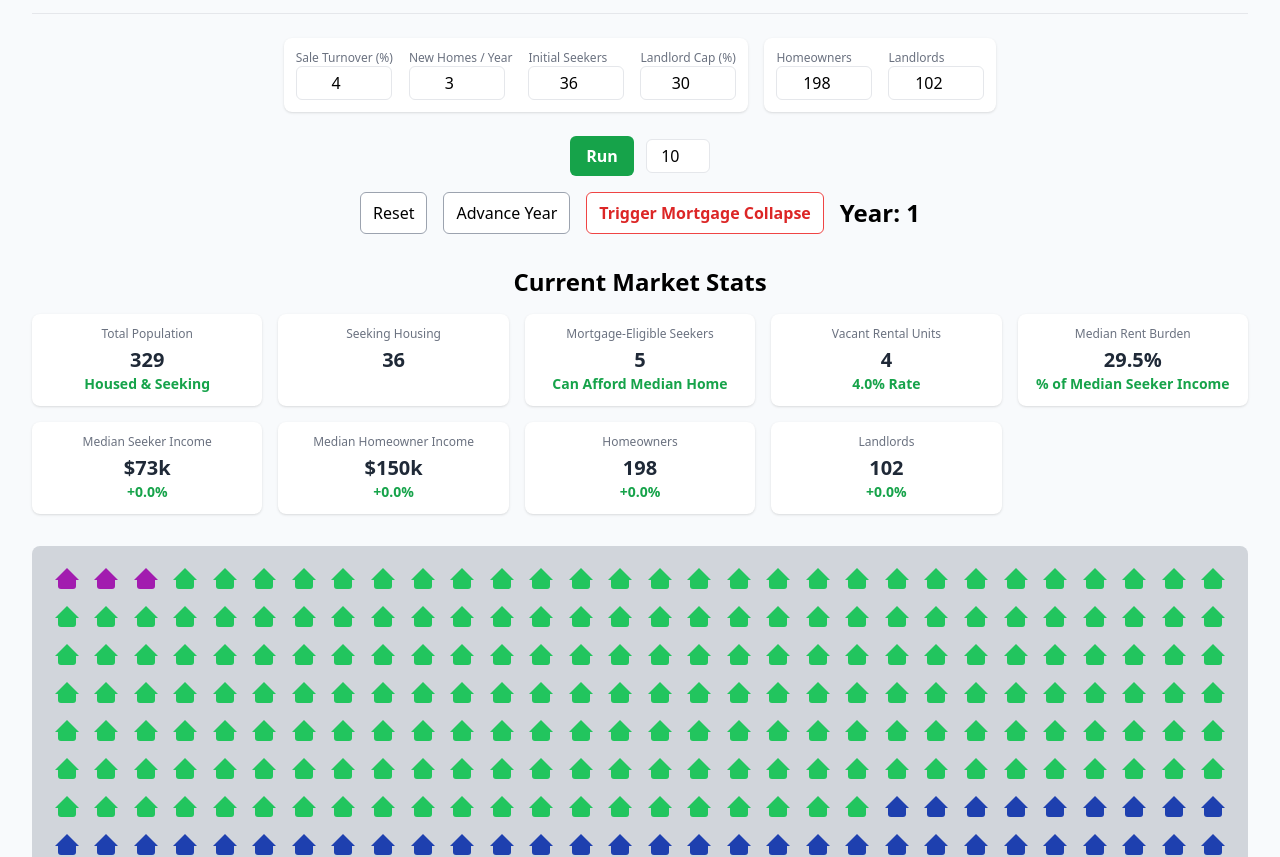
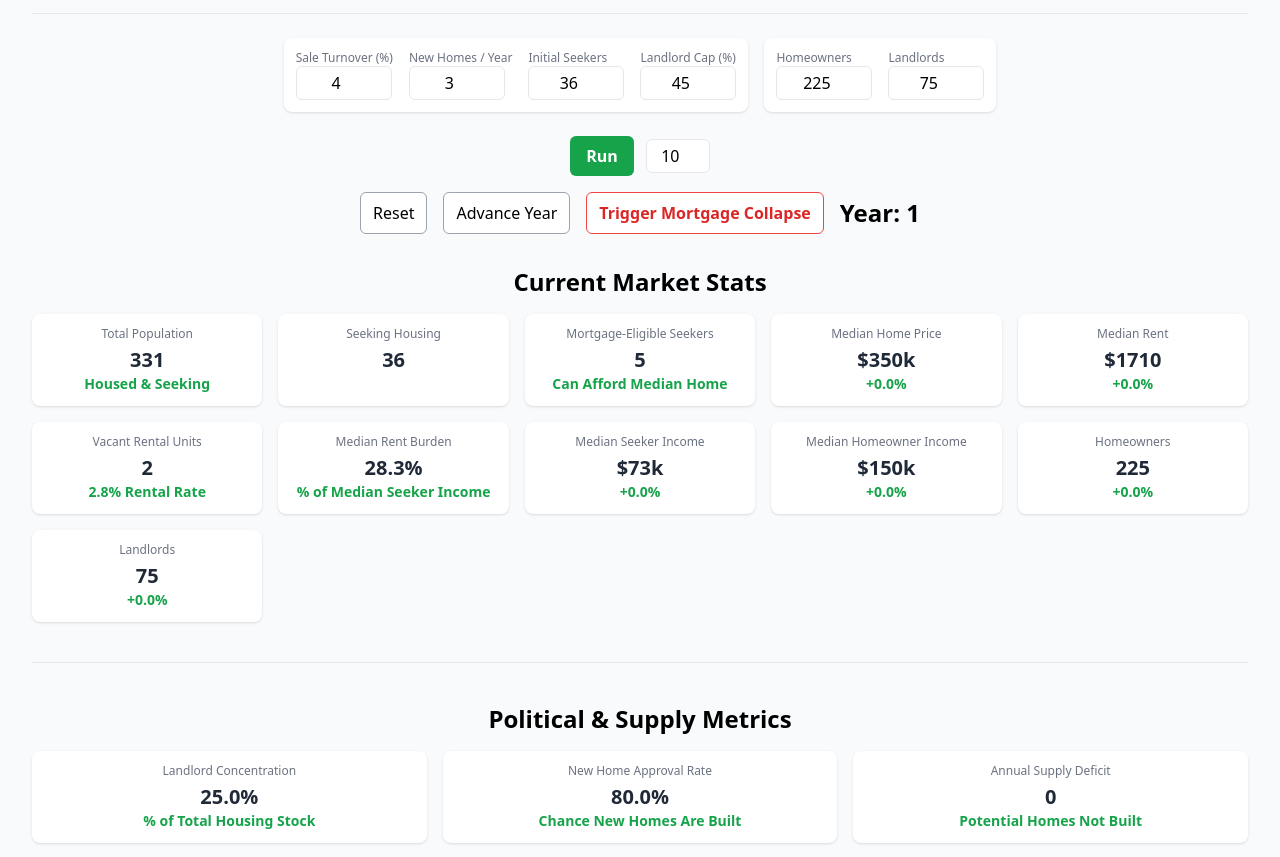
Before and after one commit to TJAdryan/astro_blog, an Astro site: page /us-housing-model in a window 1280 px wide. Shown: the part 107-964 px from the top of the page. Built offline with nearby package versions, Linux system fonts and the light colour scheme; Astro itself is replaced by a stand-in of ours.

Commit message:
updating rules

```diff
--- a/src/components/HousingSim/HousingSimulation.jsx
+++ b/src/components/HousingSim/HousingSimulation.jsx
@@ -41,9 +41,9 @@ export default function HousingSimulation() {
   const [newHomes, setNewHomes] = useState(3);
   const [yearsToRun, setYearsToRun] = useState(10);
   const [initialSeekersCount, setInitialSeekersCount] = useState(36);
-  const [initialHomeowners, setInitialHomeowners] = useState(198);
-  const [initialLandlords, setInitialLandlords] = useState(102);
-  const [landlordCap, setLandlordCap] = useState(30); // New state for landlord ownership cap
+  const [initialHomeowners, setInitialHomeowners] = useState(225);
+  const [initialLandlords, setInitialLandlords] = useState(75);
+  const [landlordCap, setLandlordCap] = useState(45);
 
   // --- Simulation State (runs the model) ---
   const [year, setYear] = useState(1);
@@ -57,14 +57,12 @@ export default function HousingSimulation() {
   const [displayData, setDisplayData] = useState({});
 
   // --- Refs ---
-  // Track unsold inventory from previous year
   const unsoldInventory = useRef([]);
   const marketResults = useRef({});
   const initialStats = useRef({});
   const nextSeekerId = useRef(0);
   const seededRandom = useRef(createSeededRandom(INITIAL_SEED));
   const cumulativeIncomeGrowth = useRef(1.0);
-  // Cumulative landlord capital and return tracking
   const totalLandlordCapital = useRef(0);
   const totalLandlordReturn = useRef(0);
 
@@ -85,7 +83,7 @@ export default function HousingSimulation() {
   };
 
   // --- Data Computation for Display ---
-  const computeDisplayData = useCallback((stock, seekers, initial) => {
+  const computeDisplayData = useCallback((stock, seekers, initial, yearStats) => {
     const currentTotals = stock.reduce((acc, home) => {
       if (home.ownerType) acc[home.ownerType] = (acc[home.ownerType] || 0) + 1;
       return acc;
@@ -118,11 +116,6 @@ export default function HousingSimulation() {
     const totalPopulation = housedPopulation + seekers.length;
     const mortgageEligible = seekers.filter(s => s.income * AFFORDABILITY_MULTIPLIER >= medianPrice).length;
 
-  // ...existing code...
-
-  // Houses for Sale and Unsold Inventory: always use current refs, not previous displayData
-  const housesForSale = (typeof window !== 'undefined' ? (window._housesForSaleNextYear || 0) : 0);
-
   setDisplayData({
       seekerCount: seekers.length,
       vacantRentals,
@@ -143,7 +136,9 @@ export default function HousingSimulation() {
       medianRentBurden,
       totalPopulation,
       mortgageEligible,
-      housesForSale: housesForSale,
+      landlordConcentration: yearStats.landlordConcentration,
+      approvalRate: yearStats.approvalRate,
+      supplyDeficit: yearStats.supplyDeficit,
     });
   }, []);
 
@@ -156,8 +151,9 @@ export default function HousingSimulation() {
     marketResults.current = {
       purchasesByHomeowner: 0, purchasesByLandlord: 0,
       convertedToShortTerm: 0, displacements: 0,
+      totalSupplyDeficit: 0,
+      pushedToHomelessness: 0,
     };
-  // Reset cumulative landlord capital and return
     totalLandlordCapital.current = 0;
     totalLandlordReturn.current = 0;
 
@@ -213,7 +209,7 @@ export default function HousingSimulation() {
     const newHousingStock = Array.from({ length: HOMES_TOTAL }, (_, i) => {
       const ownerType = i < adjLandlords ? 'landlord' : 'homeowner';
       const price = initialPrices[i];
-      const usage = (i < 3) ? 'ShortTermRental' : 'LongTermRental';
+      const usage = (ownerType === 'landlord' && i < 3) ? 'ShortTermRental' : 'LongTermRental';
       let status;
       let ownerIncome = null;
 
@@ -227,7 +223,6 @@ export default function HousingSimulation() {
 
       const rentSpread = (price / 350000);
       const rent = 2000 * rentSpread + (seededRandom.current() - 0.5) * 100;
-      // For landlords, initialize originalPrice and cumulativeRent
       if (ownerType === 'landlord') {
         totalLandlordCapital.current += price;
       }
@@ -255,13 +250,22 @@ export default function HousingSimulation() {
 
     setHousingStock(newHousingStock);
     setSeekerPool(newSeekerPool);
-    computeDisplayData(newHousingStock, newSeekerPool, initialStats.current);
+
+    const landlordConcentration = newHousingStock.filter(h => h.ownerType === 'landlord').length / newHousingStock.length;
+    computeDisplayData(newHousingStock, newSeekerPool, initialStats.current, {
+        landlordConcentration,
+        approvalRate: 0.8,
+        supplyDeficit: 0,
+    });
   }, [initialSeekersCount, initialHomeowners, initialLandlords, computeDisplayData]);
 
   const advanceYear = useCallback(() => {
     const newStock = structuredClone(housingStock);
     let newSeekerPool = structuredClone(seekerPool);
     const randomInRange = (min, max) => min + seededRandom.current() * (max - min);
+
+    let zoningApprovalChance = 0.8;
+    let supplyDeficit = 0;
 
     if (collapseTriggered) {
         console.log("--- MORTGAGE COLLAPSE YEAR TRIGGERED ---");
@@ -292,6 +296,10 @@ export default function HousingSimulation() {
         setCollapseTriggered(false);
 
     } else {
+      unsoldInventory.current.forEach(home => {
+        home.price *= 0.95;
+      });
+
       cumulativeIncomeGrowth.current *= (1 + INCOME_GROWTH_RATE);
       newSeekerPool.forEach(seeker => { seeker.income *= (1 + INCOME_GROWTH_RATE); });
       newStock.forEach(home => { if(home.ownerIncome) home.ownerIncome *= (1 + INCOME_GROWTH_RATE); });
@@ -315,7 +323,6 @@ export default function HousingSimulation() {
       }
       const homesForSale = Array.from(homesForSaleIndices).map(index => newStock[index]);
 
-      // Add unsold inventory from previous year to this year's for sale list
       const allForSale = [...homesForSale, ...unsoldInventory.current];
       unsoldInventory.current = [];
 
@@ -333,42 +340,40 @@ export default function HousingSimulation() {
         }
       });
 
+      const currentPrices = newStock.map(h => h.price).sort((a,b)=>a-b);
+      const currentMedianPrice = currentPrices.length > 0 ? currentPrices[Math.floor(currentPrices.length/2)] : 0;
+
       const sellProperty = (home, medianPrice, isProtectedSale = false) => {
         const originalOwnerType = home.ownerType;
-        // If landlord is selling, realize return and reset capital
         if (originalOwnerType === 'landlord') {
-          // Only count if originalPrice is defined (should always be for landlords)
           if (typeof home.originalPrice === 'number') {
             totalLandlordReturn.current += (home.price - home.originalPrice) + (home.cumulativeRent || 0);
-            // When property is sold, remove the capital invested in this property
             totalLandlordCapital.current -= home.originalPrice;
           }
         }
         const affordableSeekers = newSeekerPool.filter(s => s.income * AFFORDABILITY_MULTIPLIER >= home.price);
         const seekerInTheRunning = affordableSeekers.length > 0;
 
-        // Strict landlord cap enforcement
         const landlordOwnershipRatio = newStock.filter(h => h.ownerType === 'landlord').length / newStock.length;
         const landlordAllowed = landlordOwnershipRatio < (landlordCap / 100);
-        if (!landlordAllowed && !seekerInTheRunning) {
-          // Neither can buy, property remains unsold
-          return;
-        }
+
         let winnerType;
+
         if (isProtectedSale && seekerInTheRunning) {
+          winnerType = 'seeker';
+        } else if (!landlordAllowed && seekerInTheRunning) {
           winnerType = 'seeker';
         } else if (landlordAllowed && !seekerInTheRunning) {
           winnerType = 'landlord';
-        } else if (!landlordAllowed && seekerInTheRunning) {
+        } else if (landlordAllowed && seekerInTheRunning) {
+          const CASH_OFFER_ADVANTAGE = 0.75;
+          if (seededRandom.current() < CASH_OFFER_ADVANTAGE) {
+            winnerType = 'landlord';
+          } else {
             winnerType = 'seeker';
+          }
         } else {
-          // Both allowed, use original logic
-          let landlordWinChance;
-          if (home.price < medianPrice * 0.85) landlordWinChance = 0.50;
-          else if (home.price <= medianPrice * 1.25) landlordWinChance = 0.20;
-          else landlordWinChance = 0.05;
-          if (seekerInTheRunning) landlordWinChance *= 0.5;
-          winnerType = seededRandom.current() < landlordWinChance ? 'landlord' : 'seeker';
+          return;
         }
 
         const processWinner = (type) => {
@@ -379,8 +384,8 @@ export default function HousingSimulation() {
             home.usage = 'LongTermRental';
             home.status = 'OwnerOccupied';
             home.ownerIncome = buyer.income;
-        home.originalPrice = home.price; // Update originalPrice on transfer
-        home.cumulativeRent = 0; // Reset cumulative rent for new owner
+            home.originalPrice = home.price;
+            home.cumulativeRent = 0;
             marketResults.current.purchasesByHomeowner++;
             newSeekerPool = newSeekerPool.filter(s => s.id !== buyer.id);
             if (wasOccupiedRental) {
@@ -390,26 +395,38 @@ export default function HousingSimulation() {
               else if (roll < INCOME_TIERS.top.percent + INCOME_TIERS.middle.percent) baseIncome = randomInRange(...INCOME_TIERS.middle.range);
               else baseIncome = randomInRange(...INCOME_TIERS.bottom.range);
               newSeekerPool.push({ id: nextSeekerId.current++, income: baseIncome * cumulativeIncomeGrowth.current });
+
               marketResults.current.displacements++;
+              const HOMELESSNESS_RISK_FACTOR = 0.15;
+              if (seededRandom.current() < HOMELESSNESS_RISK_FACTOR) {
+                  marketResults.current.pushedToHomelessness++;
+              }
             }
           } else {
             if(home.ownerType !== type) marketResults.current.purchasesByLandlord++;
             home.ownerType = 'landlord';
             home.ownerIncome = null;
-        // When a landlord acquires a property, add new capital invested
             if (typeof home.price === 'number') {
               totalLandlordCapital.current += home.price;
             }
-        home.originalPrice = home.price; // Update originalPrice on transfer
-        home.cumulativeRent = 0; // Reset cumulative rent for new owner
+            home.originalPrice = home.price;
+            home.cumulativeRent = 0;
             const strRatio = newStock.filter(h => h.usage === 'ShortTermRental').length / newStock.length;
             if (strRatio < STR_CAP_RATE && seededRandom.current() < STR_CONVERSION_CHANCE) {
               home.usage = 'ShortTermRental';
-          marketResults.current.convertedToShortTerm++;
             } else {
               home.usage = 'LongTermRental';
             }
-        home.status = wasOccupiedRental ? 'Occupied' : 'Vacant';
+            if (wasOccupiedRental) {
+                home.status = 'Occupied';
+            } else {
+                if (newSeekerPool.length > 0) {
+                    home.status = 'Occupied';
+                    newSeekerPool.shift();
+                } else {
+                    home.status = 'Vacant';
+                }
+            }
           }
 
           if (originalOwnerType === 'homeowner') {
@@ -420,46 +437,42 @@ export default function HousingSimulation() {
         processWinner(winnerType);
       };
 
-      const currentPrices = newStock.map(h => h.price).sort((a,b)=>a-b);
-      const currentMedianPrice = currentPrices.length > 0 ? currentPrices[Math.floor(currentPrices.length/2)] : 0;
-
       allForSale.forEach(home => {
         const beforeOwner = home.ownerType;
         const beforeStatus = home.status;
-        let sold = false;
         if (home.ownerType === 'homeowner' && seededRandom.current() < HOMEOWNER_TO_HOMEOWNER_SALE_CHANCE) {
           sellProperty(home, currentMedianPrice, true);
         } else {
           sellProperty(home, currentMedianPrice, false);
         }
-        // If ownership and status did not change, consider unsold
         if (home.ownerType === beforeOwner && home.status === beforeStatus) {
           unsoldInventory.current.push(home);
-        } else {
-          sold = true;
         }
       });
 
-      let newHomesList = [];
+      const landlordOwnershipRatio = newStock.filter(h => h.ownerType === 'landlord').length / newStock.length;
+      zoningApprovalChance = 0.80;
+      if (landlordOwnershipRatio > 0.30) {
+        zoningApprovalChance -= (landlordOwnershipRatio - 0.30) * 2;
+      }
+      if (zoningApprovalChance < 0.1) zoningApprovalChance = 0.1;
+
+      let actualHomesBuilt = 0;
       for (let i = 0; i < newHomes; i++) {
-          const newPrice = 400000 + seededRandom.current() * 250000;
-          const newHome = { id: newStock.length + 1, price: newPrice, rent: newPrice * 0.005, status: 'Vacant', ownerIncome: null };
+          if (seededRandom.current() < zoningApprovalChance) {
+              actualHomesBuilt++;
+              const newPrice = currentMedianPrice * 1.15;
+              const newHome = { id: newStock.length + 1 + i, price: newPrice, rent: newPrice * 0.005, status: 'Vacant', ownerIncome: null };
               newStock.push(newHome);
               sellProperty(newHome, currentMedianPrice, false);
-          // If not sold, add to unsold inventory
               if (newHome.ownerType === undefined || newHome.status === 'Vacant') {
+                  newHome.status = 'UnsoldNew';
                   unsoldInventory.current.push(newHome);
               }
-          newHomesList.push(newHome);
           }
-
-      // For next year display: houses for sale = new homes + homes for sale + unsold inventory
-      const housesForSaleNextYear = newHomesList.length + homesForSale.length + unsoldInventory.current.length;
-      // Store in window for access in computeDisplayData
-      if (typeof window !== 'undefined') {
-        window._housesForSaleNextYear = housesForSaleNextYear;
       }
-      setDisplayData(prev => ({ ...prev }));
+      supplyDeficit = newHomes - actualHomesBuilt;
+      marketResults.current.totalSupplyDeficit += supplyDeficit;
     }
 
     const totalRentals = newStock.filter(h => h.ownerType !== 'homeowner' && h.usage === 'LongTermRental').length;
@@ -474,7 +487,7 @@ export default function HousingSimulation() {
     });
 
     const unhousedSeekers = newSeekerPool.length;
-    const appreciationRate = BASE_APPRECIATION + (unhousedSeekers * 0.0005) + ((3-newHomes) * 0.01);
+    const appreciationRate = BASE_APPRECIATION + (unhousedSeekers * 0.0005) + ((3 - newHomes) * 0.01);
     let rentIncreaseRate = appreciationRate + (unhousedSeekers * 0.001);
     if (rentIncreaseRate > MAX_RENT_INCREASE) rentIncreaseRate = MAX_RENT_INCREASE;
 
@@ -482,7 +495,6 @@ export default function HousingSimulation() {
       home.price *= (1 + appreciationRate);
       if (home.ownerType !== 'homeowner') {
         home.rent *= (1 + rentIncreaseRate);
-        // Track cumulative rent for landlord properties
         if (typeof home.cumulativeRent === 'number') {
           home.cumulativeRent += home.rent;
         }
@@ -492,10 +504,15 @@ export default function HousingSimulation() {
     setHousingStock(newStock);
     setSeekerPool(newSeekerPool);
     setYear(prevYear => prevYear + 1);
-    computeDisplayData(newStock, newSeekerPool, initialStats.current);
+
+    const landlordConcentration = newStock.filter(h => h.ownerType === 'landlord').length / newStock.length;
+    computeDisplayData(newStock, newSeekerPool, initialStats.current, {
+        landlordConcentration,
+        approvalRate: zoningApprovalChance,
+        supplyDeficit,
+    });
   }, [housingStock, seekerPool, turnoverRate, newHomes, computeDisplayData, collapseTriggered, landlordCap]);
 
-  // --- Effects ---
   useEffect(() => {
     setupSimulation();
   }, [setupSimulation]);
@@ -509,7 +526,6 @@ export default function HousingSimulation() {
     return () => clearInterval(intervalId);
   }, [simulationRunning, yearsToRun, advanceYear, year, simulationSpeed]);
 
-  // --- Event Handlers ---
   const handleRunSimulation = () => setSimulationRunning(prev => !prev);
   const handleReset = () => {
     setSimulationRunning(false);
@@ -526,7 +542,6 @@ export default function HousingSimulation() {
     setupSimulation();
   };
 
-  // --- Render ---
   return (
     <div className="bg-slate-50 font-sans p-4 sm:p-6 lg:p-8 min-h-screen">
       <div className="max-w-none mx-auto">
@@ -586,9 +601,10 @@ export default function HousingSimulation() {
             <Card label="Total Population" value={displayData.totalPopulation} subValue="Housed & Seeking" />
             <Card label="Seeking Housing" value={displayData.seekerCount} />
             <Card label="Mortgage-Eligible Seekers" value={displayData.mortgageEligible} subValue="Can Afford Median Home" />
-            <Card label="Vacant Rental Units" value={displayData.vacantRentals} subValue={`${displayData.vacancyRate} Rate`} />
+            <Card label="Median Home Price" value={`$${Math.round((displayData.medianPrice || 0) / 1000)}k`} subValue={displayData.pctMedianPrice} />
+            <Card label="Median Rent" value={`$${Math.round(displayData.medianRent || 0)}`} subValue={displayData.pctMedianRent} />
+            <Card label="Vacant Rental Units" value={displayData.vacantRentals} subValue={`${displayData.vacancyRate} Rental Rate`} />
             <Card label="Median Rent Burden" value={displayData.medianRentBurden} subValue="% of Median Seeker Income" />
-
             <Card label="Median Seeker Income"
                   value={displayData.seekerCount > 0 ? `$${Math.round((displayData.medianIncome || 0)/1000)}k` : 'N/A'}
                   subValue={displayData.pctMedianIncome} />
@@ -599,24 +615,42 @@ export default function HousingSimulation() {
             />
             <Card label="Homeowners" value={displayData.homeowners} subValue={displayData.pctOwnerOccupied} />
             <Card label="Landlords" value={displayData.landlords} subValue={displayData.pctLandlords} />
-            {/* Removed Avg. Homeowner Appreciation and Landlord Return on Capital */}
           </div>
+
+          <hr className="my-10" />
+          <h3 className="text-2xl font-bold text-center mb-4">Political & Supply Metrics</h3>
+          <div className="grid grid-cols-1 md:grid-cols-3 gap-4 mb-8">
+              <Card
+                label="Landlord Concentration"
+                value={`${((displayData.landlordConcentration || 0) * 100).toFixed(1)}%`}
+                subValue="% of Total Housing Stock"
+              />
+              <Card
+                label="New Home Approval Rate"
+                value={`${((displayData.approvalRate || 0) * 100).toFixed(1)}%`}
+                subValue="Chance New Homes Are Built"
+              />
+              <Card
+                label="Annual Supply Deficit"
+                value={displayData.supplyDeficit}
+                subValue="Potential Homes Not Built"
+              />
+          </div>
+          <hr className="my-10" />
 
           <div id="housing-visual-grid" className="grid grid-cols-30 gap-0.5 p-4 bg-gray-300 rounded-lg mx-auto w-full overflow-x-auto">
             {[...housingStock]
               .sort((a, b) => {
-                const usageOrder = {'ShortTermRental': 0, 'LongTermRental': 1};
-                const statusOrder = {'OwnerOccupied': 0, 'Occupied': 1, 'Vacant': 2};
-                const usageDiff = usageOrder[a.usage] - usageOrder[b.usage];
-                if (usageDiff !== 0) return usageDiff;
+                const statusOrder = {'OwnerOccupied': 0, 'Occupied': 1, 'Vacant': 2, 'UnsoldNew': 3};
                 return statusOrder[a.status] - statusOrder[b.status];
               })
               .map(home => {
-                let fill = '#9ca3af'; // gray-400
+                let fill = '#9ca3af';
                 if (home.usage === 'ShortTermRental') fill = '#a21caf';
                 else if (home.status === 'OwnerOccupied') fill = '#22c55e';
                 else if (home.status === 'Occupied') fill = '#1e40af';
                 else if (home.status === 'Vacant') fill = '#60a5fa';
+                else if (home.status === 'UnsoldNew') fill = '#ffbf00';
                 return (
                   <svg key={home.id} width="36" height="36" viewBox="0 0 24 24" className="mx-auto" style={{height: '2.25rem', width: '2.25rem'}}>
                     <rect x="6" y="10" width="12" height="8" rx="2" fill={fill} />
@@ -631,16 +665,19 @@ export default function HousingSimulation() {
               <div className="flex items-center gap-2"><div className="w-4 h-4 rounded-full bg-blue-400"></div>Rental Vacant</div>
               <div className="flex items-center gap-2"><div className="w-4 h-4 rounded-full bg-blue-800"></div>Rental Occupied</div>
               <div className="flex items-center gap-2"><div className="w-4 h-4 rounded-full bg-purple-500"></div>Short-Term Rental</div>
+              <div className="flex items-center gap-2"><div className="w-4 h-4 rounded-full bg-[#ffbf00]"></div>Unsold New Construction</div>
            </div>
 
            <hr className="my-10" />
 
            <h3 className="text-2xl font-bold text-center mb-4">Cumulative Market Activity</h3>
-           <div className="grid grid-cols-2 md:grid-cols-3 lg-grid-cols-3 gap-4 mb-4">
+           <div className="grid grid-cols-2 md:grid-cols-3 gap-4 mb-4">
                <Card label="Homeowner Purchases" value={marketResults.current.purchasesByHomeowner} />
                <Card label="Landlord Purchases" value={marketResults.current.purchasesByLandlord} />
                <Card label="Converted to STR" value={marketResults.current.convertedToShortTerm} />
                <Card label="Displacements" value={marketResults.current.displacements} />
+               <Card label="Total Housing Not Built" value={marketResults.current.totalSupplyDeficit} subValue="Due to market power" />
+               <Card label="Pushed into Homelessness" value={marketResults.current.pushedToHomelessness} subValue="From displacements" />
            </div>
         </main>
       </div>
```
Lines whose indentation alone changed are shown as unchanged.
